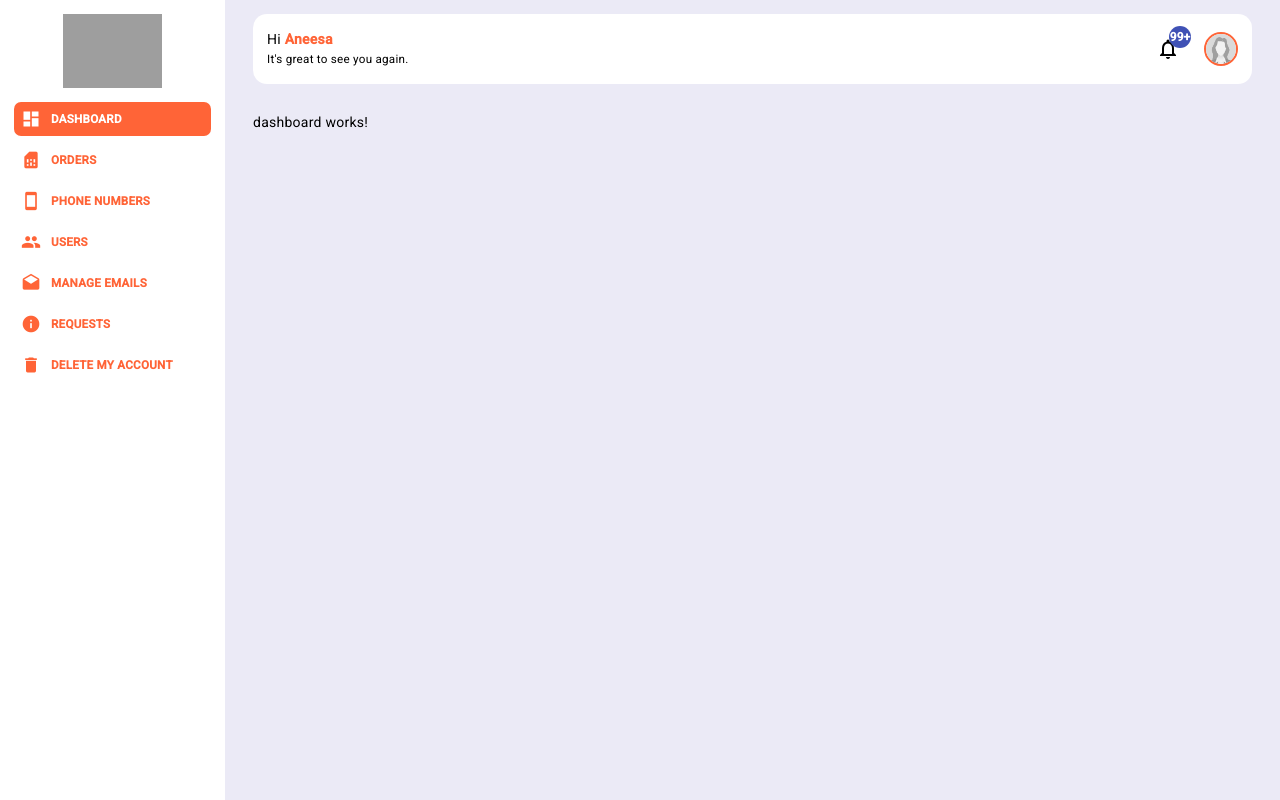
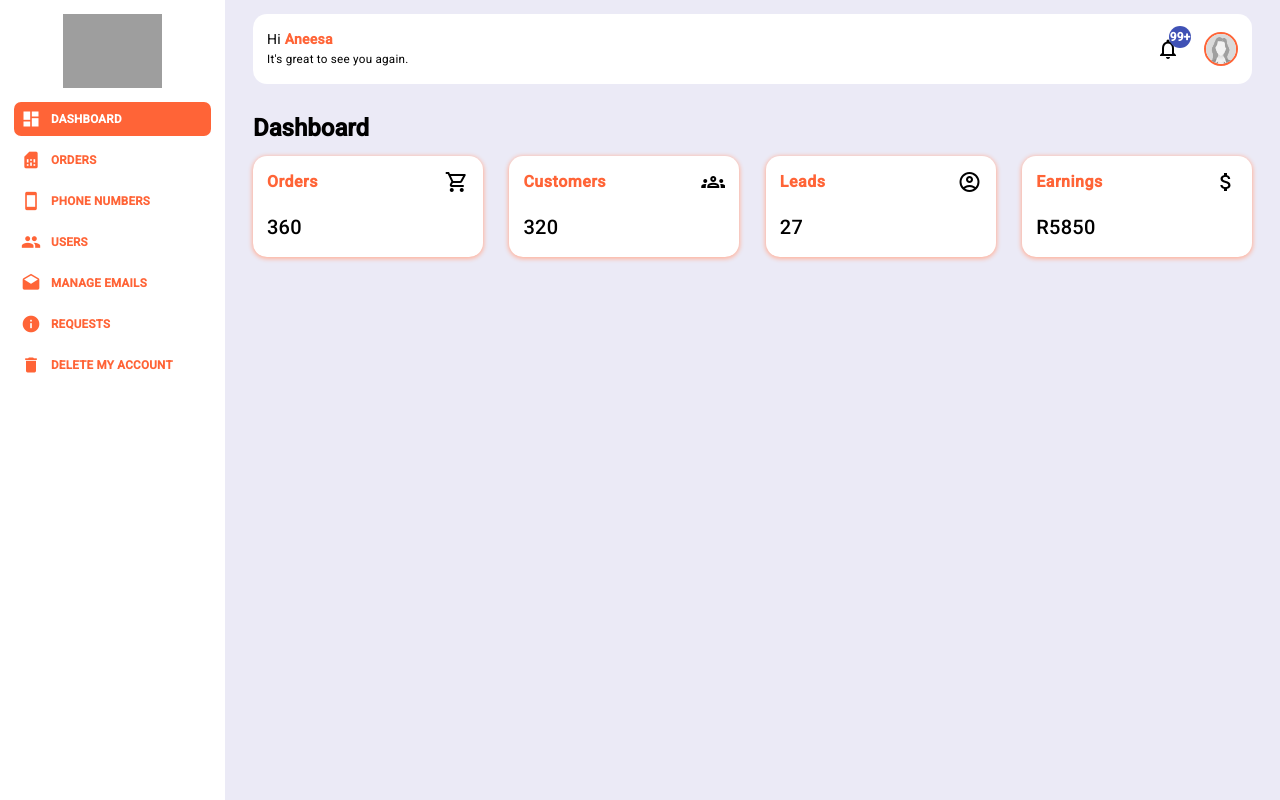
Before and after one commit to siyabongahlongwane/uno-mobile-crm, an Angular app: page /admin/dashboard in a window 1280 px wide. Built offline with nearby package versions, Linux system fonts and the light colour scheme; grey boxes are pictures that could not be loaded.

Commit message:
Dashboard Cards Complete

```diff
--- a/src/app/modules/admin/dashboard/dashboard.component.html
+++ b/src/app/modules/admin/dashboard/dashboard.component.html
@@ -1 +1,10 @@
-<p>dashboard works!</p>
+<div fxLayout="row" fxLayoutAlign="start stretch" fxLayoutGap="0px">
+    <div fxLayout="column" fxLayoutAlign="start stretch" fxLayoutGap=".5em" fxFlex="100">
+        <h1><b>Dashboard</b></h1>
+        <div fxLayout="row" fxLayoutAlign="space-between center" fxLayoutGap="0px">
+            <div *ngFor="let card of cardData"  fxLayout="column" fxLayoutAlign="start stretch" fxLayoutGap="0px" fxFlex="23">
+                <app-dashboard-card [cardData]="card"></app-dashboard-card>
+            </div>
+        </div>
+    </div>
+</div>
--- a/src/app/modules/admin/dashboard/dashboard.component.ts
+++ b/src/app/modules/admin/dashboard/dashboard.component.ts
@@ -6,5 +6,26 @@ import { Component } from '@angular/core';
   styleUrls: ['./dashboard.component.scss']
 })
 export class DashboardComponent {
-
+  cardData: any[] = [
+    {
+      label: 'Orders',
+      icon: 'shopping_cart',
+      count: 360
+    },
+    {
+      label: 'Customers',
+      icon: 'groups',
+      count: 320
+    },
+    {
+      label: 'Leads',
+      icon: 'account_circle',
+      count: 27
+    },
+    {
+      label: 'Earnings',
+      icon: 'attach_money',
+      count: 'R5850'
+    },
+  ];
 }
--- /dev/null
+++ b/src/app/modules/shared/dashboard-card/dashboard-card.component.html
@@ -0,0 +1,13 @@
+<div fxLayout="column" fxLayoutAlign="start stretch" fxLayoutGap="0px" fxFlex="100">
+    <div fxLayout="row" fxLayoutAlign="start center" fxLayoutGap="0px">
+        <mat-card class="block-width pad-sm border-rad-sm mini-card">
+            <div fxLayout="column" fxLayoutAlign="start stretch" fxLayoutGap="1.2em" fxFlex="100">
+                <div fxLayout="row" fxLayoutAlign="space-between center" fxLayoutGap="0px">
+                    <h4 class="primary-color unset-height"><b>{{ cardData.label }}</b></h4>
+                    <mat-icon class="material-icons-outlined">{{ cardData.icon }}</mat-icon>
+                </div>
+                <h2 class="unset-height">{{ cardData.count }}</h2>
+            </div>
+        </mat-card>
+    </div>
+</div>
--- a/src/styles.scss
+++ b/src/styles.scss
@@ -9,22 +9,36 @@ $black: #000;
 $white: #fff;
 
 
-html, body { height: 100%; }
-body { margin: 0; font-family: Roboto, "Helvetica Neue", sans-serif; }
+html,
+body {
+  height: 100%;
+}
 
+body {
+  margin: 0;
+  font-family: Roboto, "Helvetica Neue", sans-serif;
+}
+
+.unset-height {
+    margin: unset !important;
+}
 // Colours
 .primary-color {
   color: $primary
 }
+
 .secondary-color {
   color: $secondary
 }
+
 .tertiary-color {
   color: $tertiary
 }
+
 .black-color {
   color: $black
 }
+
 .white-color {
   color: $white
 }
@@ -33,29 +47,39 @@ body { margin: 0; font-family: Roboto, "Helvetica Neue", sans-serif; }
 .primary-bg {
   background-color: $primary
 }
+
 .secondary-bg {
   background-color: $secondary
 }
+
 .tertiary-bg {
   background-color: $tertiary
 }
+
 .black-bg {
   background-color: $black
 }
+
 .white-bg {
   background-color: $white
 }
 
 // Sizing
-.full-vh, .page-wrapper  {
+.full-vh,
+.page-wrapper {
   height: 100vh;
 }
 
-.full-height, app-sidenav {
+.full-height,
+app-sidenav {
   height: 100%;
 }
 
-.block-width, app-sidenav, app-admin-container, app-toolbar {
+.block-width,
+app-sidenav,
+app-admin-container,
+app-toolbar,
+app-dashboard-card {
   width: 100%;
 }
 
@@ -79,7 +103,7 @@ body { margin: 0; font-family: Roboto, "Helvetica Neue", sans-serif; }
 }
 
 .border-rad-sm {
-    border-radius: 1em;
+  border-radius: 1em !important;
 }
 
 .pointer {
@@ -91,5 +115,9 @@ body { margin: 0; font-family: Roboto, "Helvetica Neue", sans-serif; }
 }
 
 .avatar {
-    border: 2px solid $primary;
+  border: 2px solid $primary !important;
 }
+
+.mini-card {
+   box-shadow: 0px 1px 4px 1px #ffb39d
+}
```
Also changed, not shown: src/app/modules/shared/dashboard-card/dashboard-card.component.ts (added, +10 -0 lines), src/app/modules/shared/shared.module.ts (+5 -3 lines), src/app/modules/shared/dashboard-card/dashboard-card.component.scss (added), 1 other file (tests, documents, lock files or other folders). Lines whose indentation alone changed are shown as unchanged.
